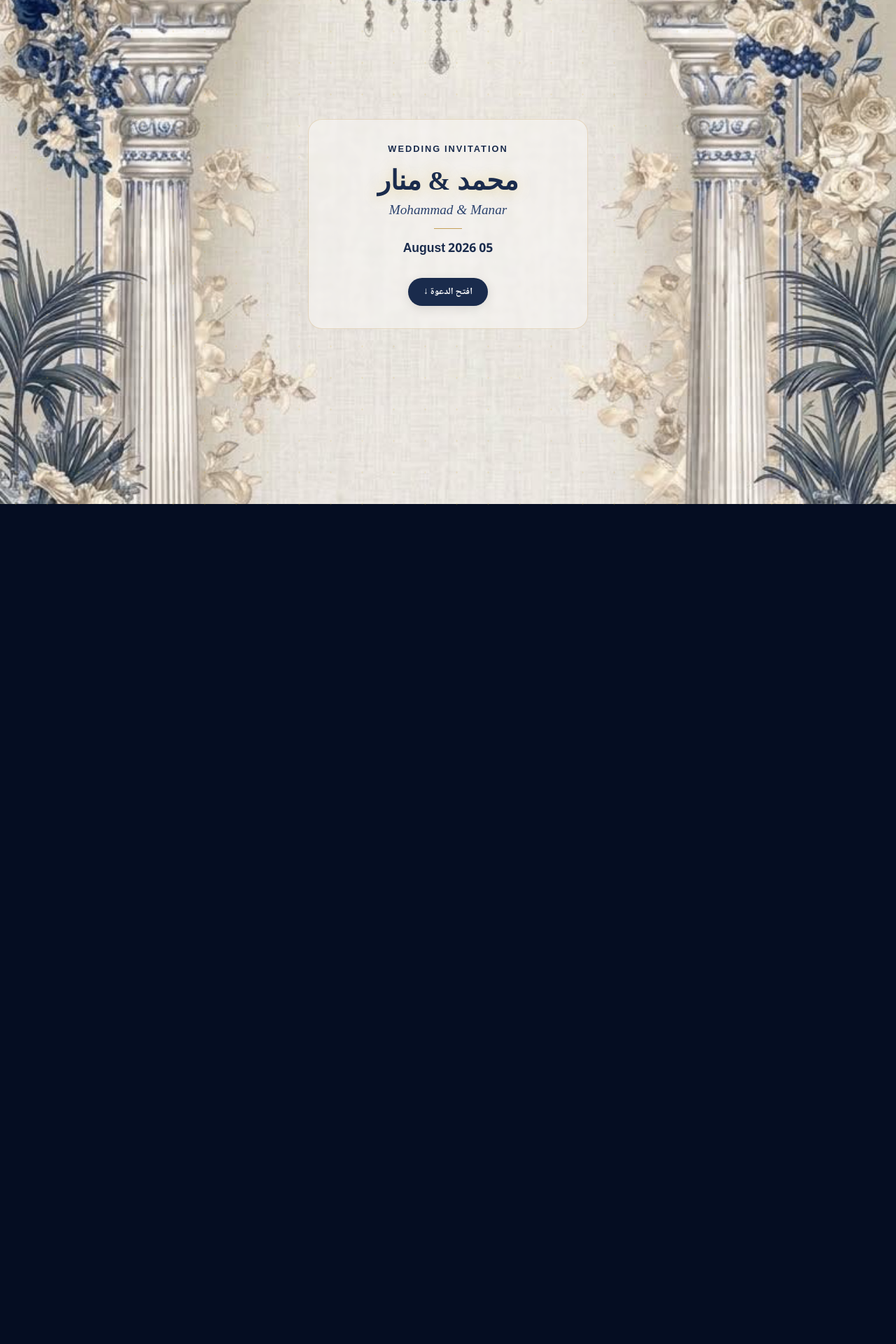
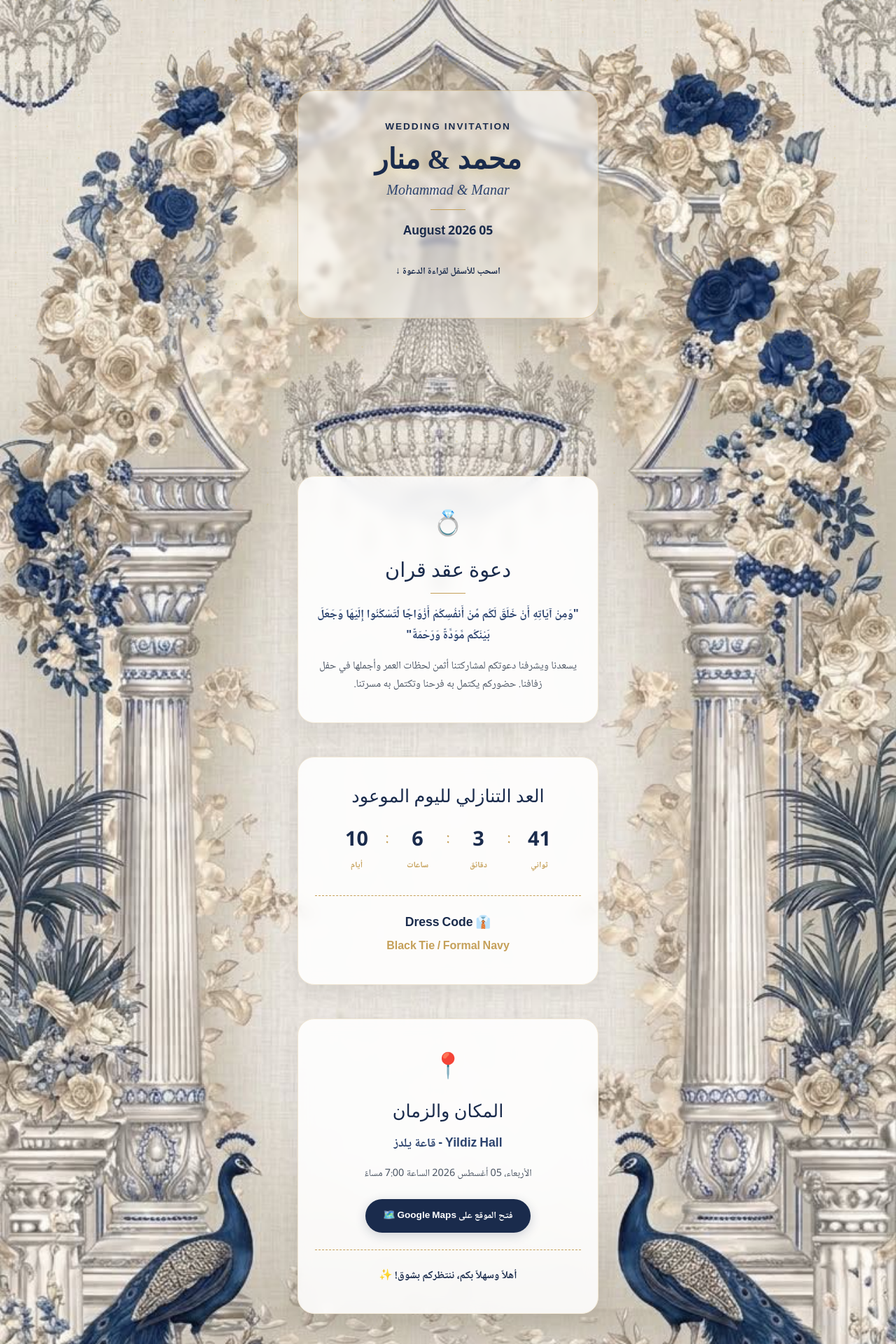
Before and after one commit to Kira1717171717/wedding-invitation, a Next.js app: page / in a window 1280 px wide. Shown: the part 80-2000 px from the top of the page at 70% size. Before the commit the page ends 800 px from the top, so only its background shows below. Built offline with nearby package versions, Linux system fonts and the light colour scheme.

Commit message:
Update page.js

```diff
--- a/app/page.js
+++ b/app/page.js
@@ -34,92 +34,74 @@ export default function Home() {
   return (
     <main style={{
       direction: 'rtl',
-      scrollSnapType: 'y mandatory',
-      overflowY: 'scroll',
-      height: '100vh',
+      minHeight: '100vh',
       backgroundImage: "url('/wedding-bg.jpg')",
-      backgroundAttachment: 'fixed', /* تثبيت الصورة لتكون امتداد لكل الصفحات */
+      backgroundAttachment: 'fixed', /* يجعل الصورة ثابتة وممتدة مع السكرول */
       backgroundPosition: 'center',
       backgroundRepeat: 'no-repeat',
-      backgroundSize: 'cover'
+      backgroundSize: 'cover',
+      padding: '2rem 1rem 4rem 1rem',
+      display: 'flex',
+      flexDirection: 'column',
+      alignItems: 'center',
+      gap: '3rem' /* مسافة بين الكروت للتصفح بالسكرول */
     }}>
 
-      {/* ================= الصفحة الأولى: الغلاف الأساسي ================= */}
-      <section id="page1" style={{
-        height: '100vh',
+      {/* ================= القسم الأول: الغلاف والأسماء ================= */}
+      <section style={{
+        minHeight: '85vh',
         width: '100%',
-        scrollSnapAlign: 'start',
+        maxWidth: '430px',
         display: 'flex',
+        flexDirection: 'column',
         justifyContent: 'center',
-        alignItems: 'center',
-        padding: '1rem',
-        boxSizing: 'border-box'
+        alignItems: 'center'
       }}>
         <div style={{
-          maxWidth: '400px',
-          width: '90%',
+          width: '100%',
           textAlign: 'center',
           display: 'flex',
           flexDirection: 'column',
           alignItems: 'center',
           gap: '0.4rem',
-          backgroundColor: 'rgba(255, 255, 255, 0.4)',
-          backdropFilter: 'blur(3px)',
-          padding: '2rem 1rem',
-          borderRadius: '20px',
-          border: '1px solid rgba(197, 160, 89, 0.3)'
+          backgroundColor: 'rgba(255, 255, 255, 0.45)',
+          backdropFilter: 'blur(4px)',
+          padding: '2.5rem 1.5rem',
+          borderRadius: '24px',
+          border: '1px solid rgba(197, 160, 89, 0.4)',
+          boxShadow: '0 8px 32px rgba(26, 43, 76, 0.08)'
         }}>
-          <p style={{ fontSize: '0.8rem', letterSpacing: '2px', color: '#1a2b4c', margin: 0, fontWeight: '700' }}>
+          <p style={{ fontSize: '0.85rem', letterSpacing: '2px', color: '#1a2b4c', margin: 0, fontWeight: '700' }}>
             WEDDING INVITATION
           </p>
-          <h1 style={{ fontSize: '2.4rem', fontWeight: '700', color: '#1a2b4c', margin: '0.2rem 0', fontFamily: 'serif' }}>
+          <h1 style={{ fontSize: '2.5rem', fontWeight: '700', color: '#1a2b4c', margin: '0.2rem 0', fontFamily: 'serif' }}>
             محمد & منار
           </h1>
-          <p style={{ fontFamily: 'serif', fontSize: '1.2rem', color: '#2c436e', margin: 0, fontStyle: 'italic' }}>
+          <p style={{ fontFamily: 'serif', fontSize: '1.25rem', color: '#2c436e', margin: 0, fontStyle: 'italic' }}>
             Mohammad & Manar
           </p>
-          <div style={{ width: '40px', height: '1px', backgroundColor: '#c5a059', margin: '0.5rem 0' }}></div>
+          <div style={{ width: '50px', height: '1px', backgroundColor: '#c5a059', margin: '0.6rem 0' }}></div>
           <p style={{ fontSize: '1.1rem', color: '#1a2b4c', fontWeight: '700', margin: 0 }}>
             05 August 2026
           </p>
-          <a
-            href="#page2"
-            style={{
-              marginTop: '1.2rem',
-              padding: '0.5rem 1.4rem',
-              backgroundColor: '#1a2b4c',
-              color: '#ffffff',
-              borderRadius: '50px',
-              textDecoration: 'none',
-              fontSize: '0.85rem',
-              fontWeight: '600',
-              boxShadow: '0 4px 15px rgba(0,0,0,0.1)'
-            }}
-          >
-            افتح الدعوة ↓
-          </a>
+
+          <p style={{ marginTop: '1.5rem', fontSize: '0.85rem', color: '#1a2b4c', fontWeight: '600' }}>
+            اسحب للأسفل لقراءة الدعوة ↓
+          </p>
         </div>
       </section>
 
-      {/* ================= الصفحة الثانية: نص الدعوة الرسمي ================= */}
-      <section id="page2" style={{
-        height: '100vh',
+      {/* ================= القسم الثاني: نص الدعوة الرسمي ================= */}
+      <section style={{
         width: '100%',
-        scrollSnapAlign: 'start',
-        display: 'flex',
-        justifyContent: 'center',
-        alignItems: 'center',
-        padding: '1.5rem',
-        boxSizing: 'border-box'
+        maxWidth: '430px'
       }}>
         <div style={{
-          maxWidth: '420px',
-          width: '100%',
-          backgroundColor: 'rgba(255, 255, 255, 0.85)',
-          backdropFilter: 'blur(8px)',
+          backgroundColor: 'rgba(255, 255, 255, 0.88)',
+          backdropFilter: 'blur(10px)',
           padding: '2.5rem 1.5rem',
-          borderRadius: '20px',
-          boxShadow: '0 10px 30px rgba(0,0,0,0.1)',
+          borderRadius: '24px',
+          boxShadow: '0 10px 30px rgba(0,0,0,0.08)',
           border: '1px solid #f0e6d2',
           textAlign: 'center',
           display: 'flex',
@@ -127,42 +109,31 @@ export default function Home() {
           alignItems: 'center',
           gap: '1rem'
         }}>
-          <span style={{ fontSize: '2rem', color: '#c5a059' }}>💍</span>
+          <span style={{ fontSize: '2.2rem', color: '#c5a059' }}>💍</span>
           <h2 style={{ fontFamily: 'serif', fontSize: '1.8rem', color: '#1a2b4c', margin: 0 }}>
             دعوة عقد قران
           </h2>
           <div style={{ width: '50px', height: '1px', backgroundColor: '#c5a059' }}></div>
-          <p style={{ fontSize: '1rem', color: '#2c436e', lineHeight: '1.8', margin: 0 }}>
+          <p style={{ fontSize: '1.05rem', color: '#2c436e', lineHeight: '1.8', margin: 0, fontWeight: '600' }}>
             "وَمِنْ آيَاتِهِ أَنْ خَلَقَ لَكُم مِّنْ أَنفُسِكُمْ أَزْوَاجًا لِّتَسْكُنُوا إِلَيْهَا وَجَعَلَ بَيْنَكُم مَّوَدَّةً وَرَحْمَةً"
           </p>
-          <p style={{ fontSize: '0.95rem', color: '#4b5563', lineHeight: '1.6', margin: 0 }}>
+          <p style={{ fontSize: '0.95rem', color: '#4b5563', lineHeight: '1.7', margin: 0 }}>
             يسعدنا ويشرفنا دعوتكم لمشاركتنا أثمن لحظات العمر وأجملها في حفل زفافنا. حضوركم يكتمل به فرحنا وتكتمل به مسرتنا.
           </p>
-          <a href="#page3" style={{ marginTop: '0.8rem', color: '#c5a059', textDecoration: 'none', fontWeight: '700', fontSize: '0.85rem' }}>
-            العداد التنازلي ↓
-          </a>
         </div>
       </section>
 
-      {/* ================= الصفحة الثالثة: العداد التنازلي والـ Dress Code ================= */}
-      <section id="page3" style={{
-        height: '100vh',
+      {/* ================= القسم الثالث: العداد التنازلي والـ Dress Code ================= */}
+      <section style={{
         width: '100%',
-        scrollSnapAlign: 'start',
-        display: 'flex',
-        justifyContent: 'center',
-        alignItems: 'center',
-        padding: '1.5rem',
-        boxSizing: 'border-box'
+        maxWidth: '430px'
       }}>
         <div style={{
-          maxWidth: '420px',
-          width: '100%',
-          backgroundColor: 'rgba(255, 255, 255, 0.85)',
-          backdropFilter: 'blur(8px)',
+          backgroundColor: 'rgba(255, 255, 255, 0.88)',
+          backdropFilter: 'blur(10px)',
           padding: '2.5rem 1.5rem',
-          borderRadius: '20px',
-          boxShadow: '0 10px 30px rgba(0,0,0,0.1)',
+          borderRadius: '24px',
+          boxShadow: '0 10px 30px rgba(0,0,0,0.08)',
           border: '1px solid #f0e6d2',
           textAlign: 'center'
         }}>
@@ -179,22 +150,22 @@ export default function Home() {
           }}>
             <div style={{ minWidth: '50px' }}>
               <span style={{ fontSize: '1.8rem', fontWeight: 'bold', color: '#1a2b4c' }}>{timeLeft.days}</span>
-              <p style={{ fontSize: '0.75rem', color: '#c5a059', margin: 0 }}>أيام</p>
+              <p style={{ fontSize: '0.75rem', color: '#c5a059', margin: 0, fontWeight: '600' }}>أيام</p>
             </div>
             <div style={{ fontSize: '1.5rem', color: '#c5a059' }}>:</div>
             <div style={{ minWidth: '50px' }}>
               <span style={{ fontSize: '1.8rem', fontWeight: 'bold', color: '#1a2b4c' }}>{timeLeft.hours}</span>
-              <p style={{ fontSize: '0.75rem', color: '#c5a059', margin: 0 }}>ساعات</p>
+              <p style={{ fontSize: '0.75rem', color: '#c5a059', margin: 0, fontWeight: '600' }}>ساعات</p>
             </div>
             <div style={{ fontSize: '1.5rem', color: '#c5a059' }}>:</div>
             <div style={{ minWidth: '50px' }}>
               <span style={{ fontSize: '1.8rem', fontWeight: 'bold', color: '#1a2b4c' }}>{timeLeft.minutes}</span>
-              <p style={{ fontSize: '0.75rem', color: '#c5a059', margin: 0 }}>دقائق</p>
+              <p style={{ fontSize: '0.75rem', color: '#c5a059', margin: 0, fontWeight: '600' }}>دقائق</p>
             </div>
             <div style={{ fontSize: '1.5rem', color: '#c5a059' }}>:</div>
             <div style={{ minWidth: '50px' }}>
               <span style={{ fontSize: '1.8rem', fontWeight: 'bold', color: '#1a2b4c' }}>{timeLeft.seconds}</span>
-              <p style={{ fontSize: '0.75rem', color: '#c5a059', margin: 0 }}>ثواني</p>
+              <p style={{ fontSize: '0.75rem', color: '#c5a059', margin: 0, fontWeight: '600' }}>ثواني</p>
             </div>
           </div>
 
@@ -204,32 +175,20 @@ export default function Home() {
           <p style={{ color: '#c5a059', fontWeight: '700', fontSize: '1rem', margin: 0 }}>
             Black Tie / Formal Navy
           </p>
-
-          <a href="#page4" style={{ display: 'inline-block', marginTop: '1.5rem', color: '#1a2b4c', textDecoration: 'none', fontWeight: '700', fontSize: '0.85rem' }}>
-            الموقع والخريطة ↓
-          </a>
         </div>
       </section>
 
-      {/* ================= الصفحة الرابعة: المكان والزمان ================= */}
-      <section id="page4" style={{
-        height: '100vh',
+      {/* ================= القسم الرابع: المكان وتأكيد الحضور ================= */}
+      <section style={{
         width: '100%',
-        scrollSnapAlign: 'start',
-        display: 'flex',
-        justifyContent: 'center',
-        alignItems: 'center',
-        padding: '1.5rem',
-        boxSizing: 'border-box'
+        maxWidth: '430px'
       }}>
         <div style={{
-          maxWidth: '420px',
-          width: '100%',
-          backgroundColor: 'rgba(255, 255, 255, 0.85)',
-          backdropFilter: 'blur(8px)',
+          backgroundColor: 'rgba(255, 255, 255, 0.88)',
+          backdropFilter: 'blur(10px)',
           padding: '2.5rem 1.5rem',
-          borderRadius: '20px',
-          boxShadow: '0 10px 30px rgba(0,0,0,0.1)',
+          borderRadius: '24px',
+          boxShadow: '0 10px 30px rgba(0,0,0,0.08)',
           border: '1px solid #f0e6d2',
           textAlign: 'center',
           display: 'flex',
@@ -237,7 +196,7 @@ export default function Home() {
           alignItems: 'center',
           gap: '1rem'
         }}>
-          <span style={{ fontSize: '2rem' }}>📍</span>
+          <span style={{ fontSize: '2.2rem' }}>📍</span>
           <h2 style={{ fontFamily: 'serif', fontSize: '1.6rem', color: '#1a2b4c', margin: 0 }}>
             المكان والزمان
           </h2>
@@ -253,7 +212,7 @@ export default function Home() {
             target="_blank"
             rel="noopener noreferrer"
             style={{
-              padding: '0.6rem 1.4rem',
+              padding: '0.75rem 1.6rem',
               backgroundColor: '#1a2b4c',
               color: '#ffffff',
               borderRadius: '50px',
@@ -261,7 +220,7 @@ export default function Home() {
               fontSize: '0.85rem',
               fontWeight: '600',
               marginTop: '0.5rem',
-              boxShadow: '0 4px 15px rgba(0,0,0,0.1)'
+              boxShadow: '0 4px 15px rgba(26, 43, 76, 0.2)'
             }}
           >
             فتح الموقع على Google Maps 🗺️
@@ -269,7 +228,7 @@ export default function Home() {
 
           <div style={{ borderTop: '1px dashed #c5a059', width: '100%', margin: '0.5rem 0' }}></div>
 
-          <p style={{ fontSize: '0.9rem', color: '#1a2b4c', margin: 0, fontWeight: '600' }}>
+          <p style={{ fontSize: '0.95rem', color: '#1a2b4c', margin: 0, fontWeight: '600' }}>
             أهلاً وسهلاً بكم، ننتظركم بشوق! ✨
           </p>
         </div>
```
